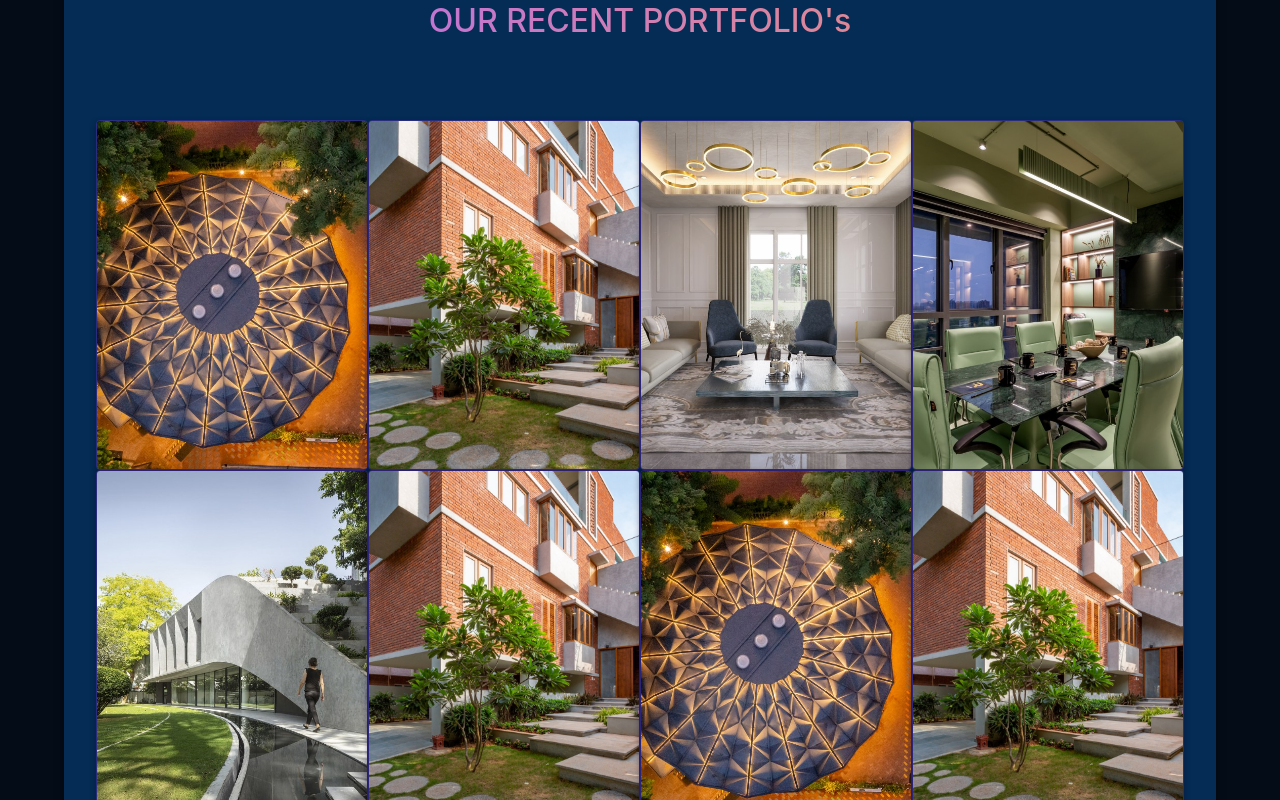
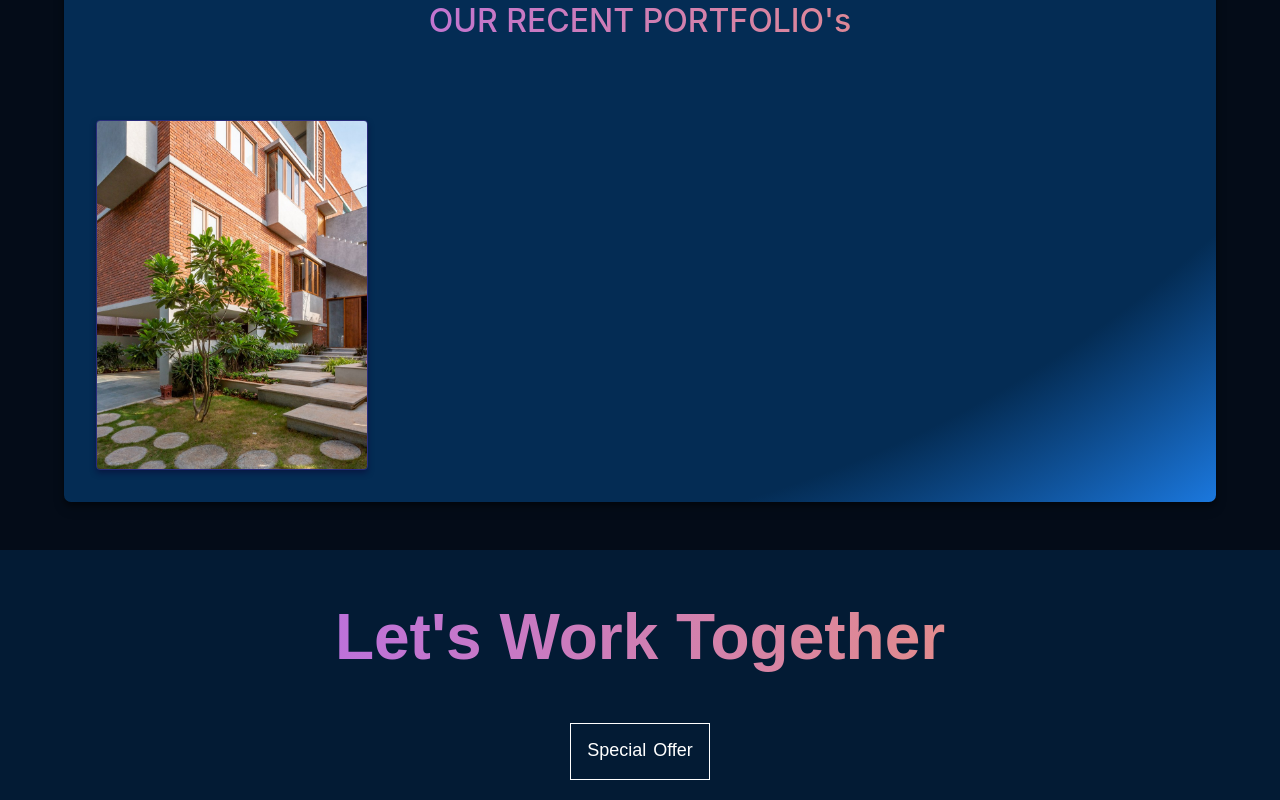
Before and after one commit to akdreamhouse/akdreamhouse, a React (Create React App) app: page /portfolio in a window 1280 px wide. Shown: the part 820-1620 px from the top of the page. Built offline with nearby package versions, Linux system fonts and the light colour scheme; a small style sheet from the web is missing.

Commit message:
Fix : made constant file

```diff
--- a/src/Pages/Portfolio/Portfolio.js
+++ b/src/Pages/Portfolio/Portfolio.js
@@ -1,6 +1,6 @@
 import React, { useEffect } from "react";
 import { useNavigate } from "react-router-dom";
-import { recentPortfolioData } from "./constants";
+import { portfolioProjects } from "../../assets/portfolios";
 
 // manual modules
 import "./Portfolio.scss";
@@ -36,16 +36,19 @@ function Portfolio() {
       <div className="Portfolio-cards-section ak__ak mb-5">
         <h2 className="gradient__text text-center">OUR RECENT PORTFOLIO's</h2>
         <div className="inner-portfolio">
-          {recentPortfolioData?.map((item, idx) => {
+          {portfolioProjects?.map((item, idx) => {
             return (
               <div className="Portfolio-cards-section-portfolio" key={idx}>
-                <img src={item?.imgSrc} alt={item?.portfolioTitle} />
+                <img
+                  src={item?.projectImages[0].imageLink}
+                  alt={item?.portfolioTitle}
+                />
                 <div className="Portfolio-cards-section-portfolio-hover">
-                  <h4>{item?.portfolioTitle}</h4>
+                  <h4>{item?.projectName}</h4>
                   <button
                     className="zoom-button"
                     onClick={() => {
-                      navigate(`/portfolio/details/${item?.id}`);
+                      navigate(`/portfolio/details?portfolio=${item?.projectID}`);
                     }}
                   >
                     learn more...
--- a/src/Pages/Portfolio/constants.js
+++ /dev/null
@@ -1,129 +0,0 @@
-import blog01 from "../../assets/blog01.jpg";
-import blog02 from "../../assets/blog02.jpg";
-import blog03 from "../../assets/blog03.jpeg";
-import blog04 from "../../assets/blog04.jpg";
-import blog05 from "../../assets/blog05.jpg";
-import blog06 from "../../assets/blog02.jpg";
-
-export const recentPortfolioData = [
-  {
-    portfolioTitle: "AK Dream House",
-    imgSrc: blog01,
-    id: 1,
-  },
-  {
-    portfolioTitle: "Amrit Complex",
-    imgSrc: blog02,
-    id: 2,
-  },
-  {
-    portfolioTitle: "Dkode World",
-    imgSrc: blog03,
-    id: 3,
-  },
-  {
-    portfolioTitle: "AK Dream House",
-    imgSrc: blog04,
-    id: 4,
-  },
-  {
-    portfolioTitle: "AK Dream House",
-    imgSrc: blog05,
-    id: 5,
-  },
-  {
-    portfolioTitle: "AK Dream House",
-    imgSrc: blog06,
-    id: 6,
-  },
-  {
-    portfolioTitle: "AK Dream House",
-    imgSrc: blog01,
-    id: 1,
-  },
-  {
-    portfolioTitle: "Amrit Complex",
-    imgSrc: blog02,
-    id: 2,
-  },
-  {
-    portfolioTitle: "Dkode World",
-    imgSrc: blog03,
-    id: 3,
-  },
-  {
-    portfolioTitle: "AK Dream House",
-    imgSrc: blog01,
-    id: 4,
-  },
-  {
-    portfolioTitle: "AK Dream House",
-    imgSrc: blog05,
-    id: 5,
-  },
-  {
-    portfolioTitle: "AK Dream House",
-    imgSrc: blog06,
-    id: 6,
-  },
-  {
-    portfolioTitle: "AK Dream House",
-    imgSrc: blog01,
-    id: 1,
-  },
-  {
-    portfolioTitle: "Amrit Complex",
-    imgSrc: blog02,
-    id: 2,
-  },
-  {
-    portfolioTitle: "Dkode World",
-    imgSrc: blog03,
-    id: 3,
-  },
-  {
-    portfolioTitle: "AK Dream House",
-    imgSrc: blog01,
-    id: 4,
-  },
-  {
-    portfolioTitle: "AK Dream House",
-    imgSrc: blog05,
-    id: 5,
-  },
-  {
-    portfolioTitle: "AK Dream House",
-    imgSrc: blog06,
-    id: 6,
-  },
-  {
-    portfolioTitle: "AK Dream House",
-    imgSrc: blog01,
-    id: 1,
-  },
-  {
-    portfolioTitle: "Amrit Complex",
-    imgSrc: blog02,
-    id: 2,
-  },
-  {
-    portfolioTitle: "Dkode World",
-    imgSrc: blog03,
-    id: 3,
-  },
-  {
-    portfolioTitle: "AK Dream House",
-    imgSrc: blog01,
-    id: 4,
-  },
-  {
-    portfolioTitle: "AK Dream House",
-    imgSrc: blog05,
-    id: 5,
-  },
-  {
-    portfolioTitle: "AK Dream House",
-    imgSrc: blog06,
-    id: 6,
-  },
-];
--- a/src/Pages/PortfolioDetailPage/PortfolioDetailPage.js
+++ b/src/Pages/PortfolioDetailPage/PortfolioDetailPage.js
@@ -1,15 +1,10 @@
-import React from "react";
+import React, { useEffect, useState } from "react";
 import Carousel from "react-multi-carousel";
 import "react-multi-carousel/lib/styles.css";
-import {
-  blog01,
-  blog02,
-  blog03,
-  blog04,
-  blog05,
-} from "../Home/Components/blog/imports";
+import { useLocation } from "react-router-dom";
 
 import "./PortfolioDetailPage.scss";
+import { portfolioProjects } from "../../assets/portfolios";
 
 const responsive = {
   superLargeDesktop: {
@@ -30,7 +25,20 @@ const responsive = {
   },
 };
 
-function PortfolioDetailPage() {
+function PortfolioDetailPage(props) {
+  const search = useLocation().search;
+  const id = new URLSearchParams(search).get("portfolio");
+  const [portfolio, setPortfolio] = useState([]);
+
+  useEffect(() => {
+    const fileredPortfolio = portfolioProjects.filter(
+      (item) => item.projectID === Number(id)
+    );
+    setPortfolio(fileredPortfolio[0]);
+  }, [id]);
+
+  console.log(portfolio);
+
   return (
     <div className="PortfolioDetailPage">
       <div className="PortfolioDetailPage-container">
@@ -41,48 +49,53 @@ function PortfolioDetailPage() {
             <ul className="PortfolioDetailPage-container-details-left-list">
               <li>
                 <b>
-                  TITLE :-<span> AK Dream House </span>
+                  TITLE :-<span> {portfolio?.projectName} </span>
                 </b>
               </li>
               <li>
                 <b title="AK Dream House">
-                  PROJECT ONWER :- <span> dr. Deep Singh Raj </span>
+                  PROJECT ONWER :- <span> {portfolio?.projectOnwer}</span>
                 </b>
               </li>
               <li>
                 <b>
-                  PROJECT CATEGORY :- <span> Residential </span>
+                  PROJECT CATEGORY :-
+                  <span> {portfolio?.projectCategory} </span>
                 </b>
               </li>
               <li>
                 <b>
-                  PROJECT AREA SIZE :- <span> 70*50 Sq Ft </span>
+                  PROJECT AREA SIZE :-
+                  <span> {portfolio?.projectAreaSize}</span>
                 </b>
               </li>
               <li>
                 <b>
-                  STATUS :- <span> Done </span>
+                  STATUS :- <span> {portfolio?.projectStatus} </span>
                 </b>
               </li>
               <li>
                 <b>
-                  LOCATION :- <span> Indore MP India </span>
+                  LOCATION :- <span>{portfolio?.projectLocation} </span>
                 </b>
               </li>
               <li>
                 <b>
-                  PROJECT START DATE :- <span> 14-April, 2020 </span>
+                  PROJECT START DATE :-{" "}
+                  <span> {portfolio?.projectStartDate}</span>
                 </b>
               </li>
               <li>
                 <b>
-                  PROJECT END DATE :- <span>20-January, 2021</span>
+                  PROJECT END DATE :- <span>{portfolio?.projectEndDate}</span>
                 </b>
               </li>
               <li>
                 <b>
                   WEBSITE :-{" "}
-                  <a href="https://akdreamhouse.com">akdreamhouses.com</a>
+                  <a href={portfolio?.projectWebsite}>
+                    {portfolio?.projectWebsite}
+                  </a>
                 </b>
               </li>
             </ul>
@@ -90,25 +103,22 @@ function PortfolioDetailPage() {
             <div className="my-3">
               <h2>Project's Social Media </h2>
               <span className="social-icons">
+                {portfolio.projectSocialMediaLinks &&
+                  portfolio?.projectSocialMediaLinks.map((item, idx) => {
+                    return (
                       <a href="/" target="_blank">
-                  <img src="images/icons/facebook.png" alt="facebook" />
+                        <img
+                          src={item?.socialIcon}
+                          alt={item?.sociaMediaName}
+                        />
                       </a>
-                <a href="/" target="_blank">
-                  <img src="images/icons/instagram.png" alt="insta" />
-                </a>
-                <a href="/" target="_blank">
-                  <img src="images/icons/linkdin.png" alt="linkdin" />
-                </a>
-                <a href="/" target="_blank">
-                  <img src="images/icons/twitter.png" alt="twitter" />
-                </a>
-                <a href="/" target="_blank">
-                  <img src="images/icons/youtube.png" alt="youtube" />
-                </a>
+                    );
+                  })}
               </span>
             </div>
           </div>
           <div className="PortfolioDetailPage-container-details-right">
+            {portfolio?.projectImages && (
               <Carousel
                 autoPlay={true}
                 autoPlaySpeed={2000}
@@ -116,19 +126,11 @@ function PortfolioDetailPage() {
                 infinite={true}
                 responsive={responsive}
               >
-              <img src={blog01} alt="dfd" />
-              <img src={blog02} alt="dfd" />
-              <img src={blog03} alt="dfd" />
-              <img src={blog04} alt="dfd" />
-              <img src={blog05} alt="dfd" />
-              <img src={blog03} alt="dfd" />
-              <img src={blog01} alt="dfd" />
-              <img src={blog04} alt="dfd" />
-              <img src={blog01} alt="dfd" />
-              <img src={blog02} alt="dfd" />
-              <img src={blog03} alt="dfd" />
-              <img src={blog05} alt="dfd" />
+                {portfolio?.projectImages.map((item) => {
+                  return <img src={item?.imageLink} alt="dfd" />;
+                })}
               </Carousel>
+            )}
           </div>
         </div>
       </div>
--- /dev/null
+++ b/src/assets/constants/index.js
@@ -0,0 +1,5 @@
+export const facebookIcon = "images/icons/facebook.png";
+export const linkdinIcon = "images/icons/linkdin.png";
+export const twitterIcon = "images/icons/twitter.png";
+export const youTubeIcon = "images/icons/youtube.png";
+export const instaGramIcon = "images/icons/instagram.png";
--- /dev/null
+++ b/src/assets/portfolios/index.js
@@ -0,0 +1,38 @@
+import blog02 from "../../assets/blog02.jpg";
+import {
+  facebookIcon,
+  instaGramIcon,
+  linkdinIcon,
+  twitterIcon,
+  youTubeIcon,
+} from "../constants";
+
+export const portfolioProjects = [
+  {
+    projectID: 1,
+    projectName: "AK Dream House",
+    projectOnwer: "dr. Deep Singh Raj",
+    projectCategory: "Residential",
+    projectAreaSize: "70*50 Sq Ft",
+    projectStatus: "Done",
+    projectLocation: "Indore MP India",
+    projectStartDate: "14-April, 2020",
+    projectEndDate: "20-January, 2021",
+    projectWebsite: "akdreamhouses.com",
+    projectSocialMediaLinks: [
+      { socialMediaName: "facebook", socialIcon: facebookIcon },
+      {
+        socialMediaName: "instagram",
+        socialIcon: instaGramIcon,
+      },
+      { socialMediaName: "linkdin", socialIcon: linkdinIcon },
+      { socialMediaName: "twitter", socialIcon: twitterIcon },
+      { socialMediaName: "youTube", socialIcon: youTubeIcon },
+    ],
+    projectImages: [
+      {
+        imageLink: blog02,
+      },
+    ],
+  },
+];
--- a/src/routes.js
+++ b/src/routes.js
@@ -10,13 +10,28 @@ import Services from "./Pages/Services/Services";
 function routes() {
   return (
     <Routes>
+      {/* home page routes */}
       <Route path="/" element={<Home />} />
-      <Route path="/about-us" exact element={<About />} />
-      <Route path="/portfolio" exact element={<Portfolio />} />
+
+      {/* services page routes */}
       <Route path="/services" exact element={<Services />} />
       <Route path="/services/:service" exact element={<Services />} />
+
+      {/* portfolio page routes */}
+      <Route path="/portfolio" exact element={<Portfolio />} />
+      <Route
+        path="/portfolio/details"
+        exact
+        element={<PortfolioDetailPage />}
+      />
+
+      {/* about page  */}
+      <Route path="/about-us" exact element={<About />} />
+
+      {/* contact us page */}
       <Route path="/conact-us" exact element={<ContactUs />} />
-      <Route path="/portfolio/details/:id" exact element={<PortfolioDetailPage />} />
+
+      {/* default redirect page */}
       <Route path="*" element={<Navigate to="/" replace />} />
     </Routes>
   );
```
Lines whose indentation alone changed are shown as unchanged.
